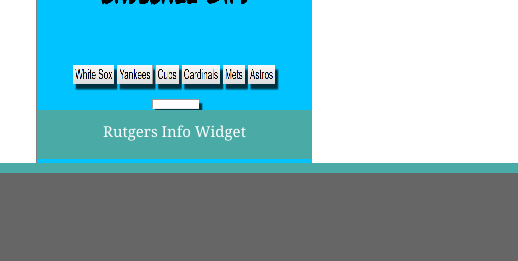
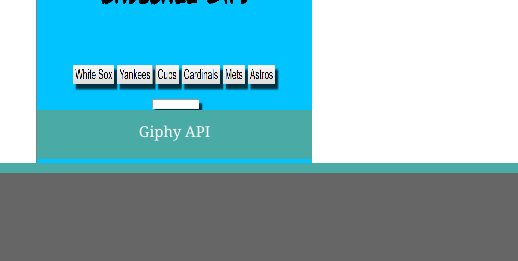
Before and after one commit to ajschilt86/Responsive-Portfolio, a plain HTML site: page portfolio.html in a window 1280 px wide. Shown: the part 537-798 px from the top of the page, 762-1280 px from the left. Drawn offline with Linux system fonts and the light colour scheme.

Commit message:
changed title of giphy

```diff
--- a/portfolio.html
+++ b/portfolio.html
@@ -70,7 +70,7 @@
             <div class="img1">
                     <a href="https://ajschilt86.github.io/Giphy/" target="_blank">
                 <img src="assets/images/giphy.png" alt="clouds">
-                <div class="text1">Rutgers Info Widget</div>
+                <div class="text1">Giphy API</div>
             </div>
         </div>
     </div>
```
